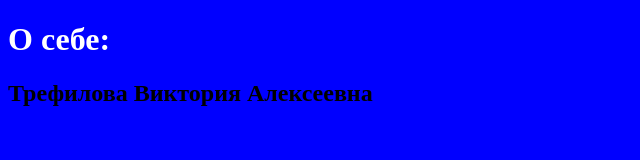
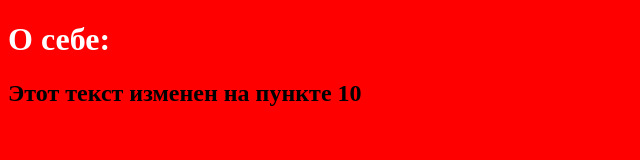
Before and after one commit to yuliqywer/git_trefilova, a plain HTML site: page index.html in a window 1280 px wide. Shown: the whole page, without its empty margins (0-640 px from the left). Drawn offline with Linux system fonts and the light colour scheme.

Commit message:
Внесены изменения

```diff
--- a/index.html
+++ b/index.html
@@ -7,6 +7,6 @@
 </head>
 <body>
 <h1>О себе: </h1>
-<h2>Трефилова Виктория Алексеевна</h2>
+<h2>Этот текст изменен на пункте 10</h2>
 </body>
 </HTML>
--- a/style.css
+++ b/style.css
@@ -1,5 +1,5 @@
 body{
-	background: blue;
+	background: red;
 }
 h1{
 	color: white;
```
Also changed, not shown: 1 other file.
